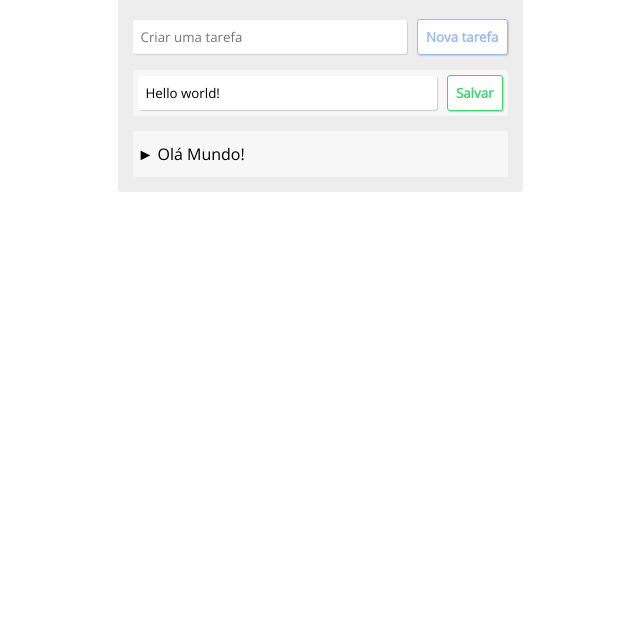
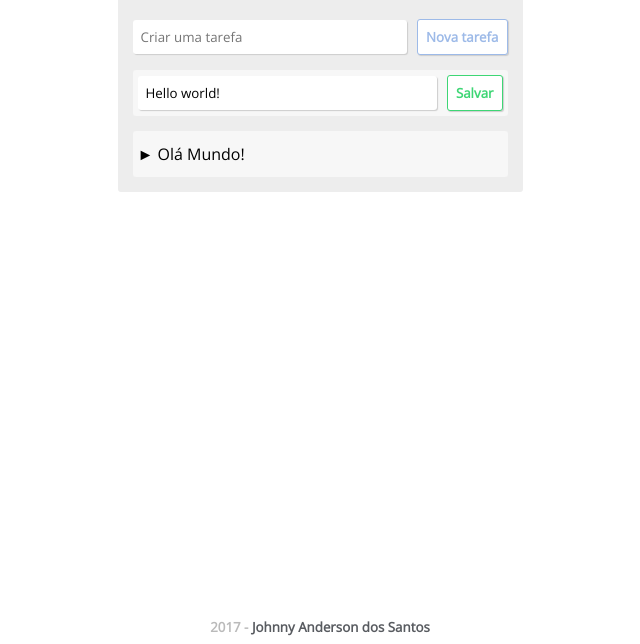
Before and after one commit to johnnyasantoss/introducao-js, a website: page src/index.html in a window 1280 px wide. Shown: the part 156-800 px from the top of the page, without its empty margins (320-960 px from the left). Drawn offline with nearby package versions, Linux system fonts and the light colour scheme.

Commit message:
Adicionado footer

```diff
--- a/src/css/app.css
+++ b/src/css/app.css
@@ -10,6 +10,23 @@ body {
 
 body * {
     font-family: 'Open Sans', sans-serif;
+}
+
+.footer {
+    display: block;
+    position: absolute;
+    bottom: 0;
+    left: 0;
+    right: 0;
+    text-align: center;
+    padding: 1vh;
+    font-weight: 600;
+    color: #bababa;
+}
+
+.footer a {
+    color: #585b60;
+    text-decoration: none;
 }
 
 h1,
--- a/src/index.html
+++ b/src/index.html
@@ -51,6 +51,7 @@
 
         </div>
     </div>
+    <small class="footer">2017 - <a href="https://johnnyasantos.com" target="_blank">Johnny Anderson dos Santos</a></small>
 </body>
 <!-- Scripts sempre devem ir no final do HTML para ajudar no carregamento -->
 <script src="/angular/angular.js" defer></script>
```
